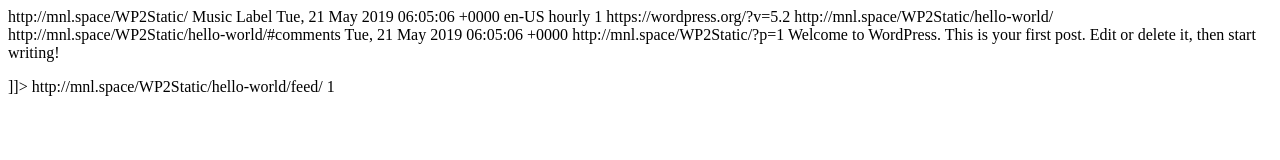
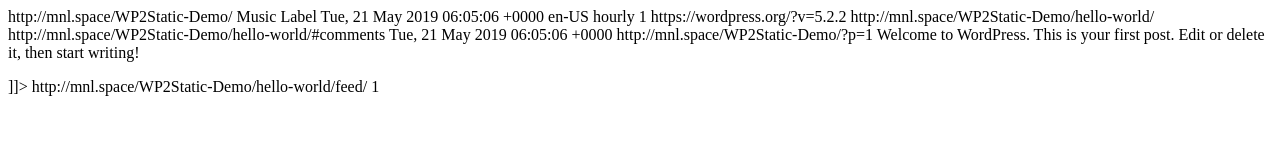
Before and after one commit to ManuelVargas1251/WP2Static-Demo, a plain HTML site: page feed/index.html in a window 1280 px wide. Drawn offline with Linux system fonts and the light colour scheme.

Commit message:
WP2Static UPDATE feed/index.html

```diff
--- a/feed/index.html
+++ b/feed/index.html
@@ -9,8 +9,8 @@
 
 <channel>
 	<title>treetop</title>
-	<atom:link href="http://mnl.space/WP2Static/feed/" rel="self" type="application/rss+xml" />
-	<link>http://mnl.space/WP2Static/</link>
+	<atom:link href="http://mnl.space/WP2Static-Demo/feed/" rel="self" type="application/rss+xml" />
+	<link>http://mnl.space/WP2Static-Demo/</link>
 	<description>Music Label</description>
 	<lastBuildDate>Tue, 21 May 2019 06:05:06 +0000</lastBuildDate>
 	<language>en-US</language>
@@ -18,21 +18,21 @@
 	hourly	</sy:updatePeriod>
 	<sy:updateFrequency>
 	1	</sy:updateFrequency>
-	<generator>https://wordpress.org/?v=5.2</generator>
+	<generator>https://wordpress.org/?v=5.2.2</generator>
 	<item>
 		<title>Hello world!</title>
-		<link>http://mnl.space/WP2Static/hello-world/</link>
-				<comments>http://mnl.space/WP2Static/hello-world/#comments</comments>
+		<link>http://mnl.space/WP2Static-Demo/hello-world/</link>
+				<comments>http://mnl.space/WP2Static-Demo/hello-world/#comments</comments>
 				<pubDate>Tue, 21 May 2019 06:05:06 +0000</pubDate>
 		<dc:creator><![CDATA[treetop]]></dc:creator>
 				<category><![CDATA[Uncategorized]]></category>
 
-		<guid isPermaLink="false">http://mnl.space/WP2Static/?p=1</guid>
+		<guid isPermaLink="false">http://mnl.space/WP2Static-Demo/?p=1</guid>
 				<description><![CDATA[Welcome to WordPress. This is your first post. Edit or delete it, then start writing!]]></description>
 								<content:encoded><![CDATA[
 <p>Welcome to WordPress. This is your first post. Edit or delete it, then start writing!</p>
 ]]></content:encoded>
-							<wfw:commentRss>http://mnl.space/WP2Static/hello-world/feed/</wfw:commentRss>
+							<wfw:commentRss>http://mnl.space/WP2Static-Demo/hello-world/feed/</wfw:commentRss>
 		<slash:comments>1</slash:comments>
 							</item>
 	</channel>
```
